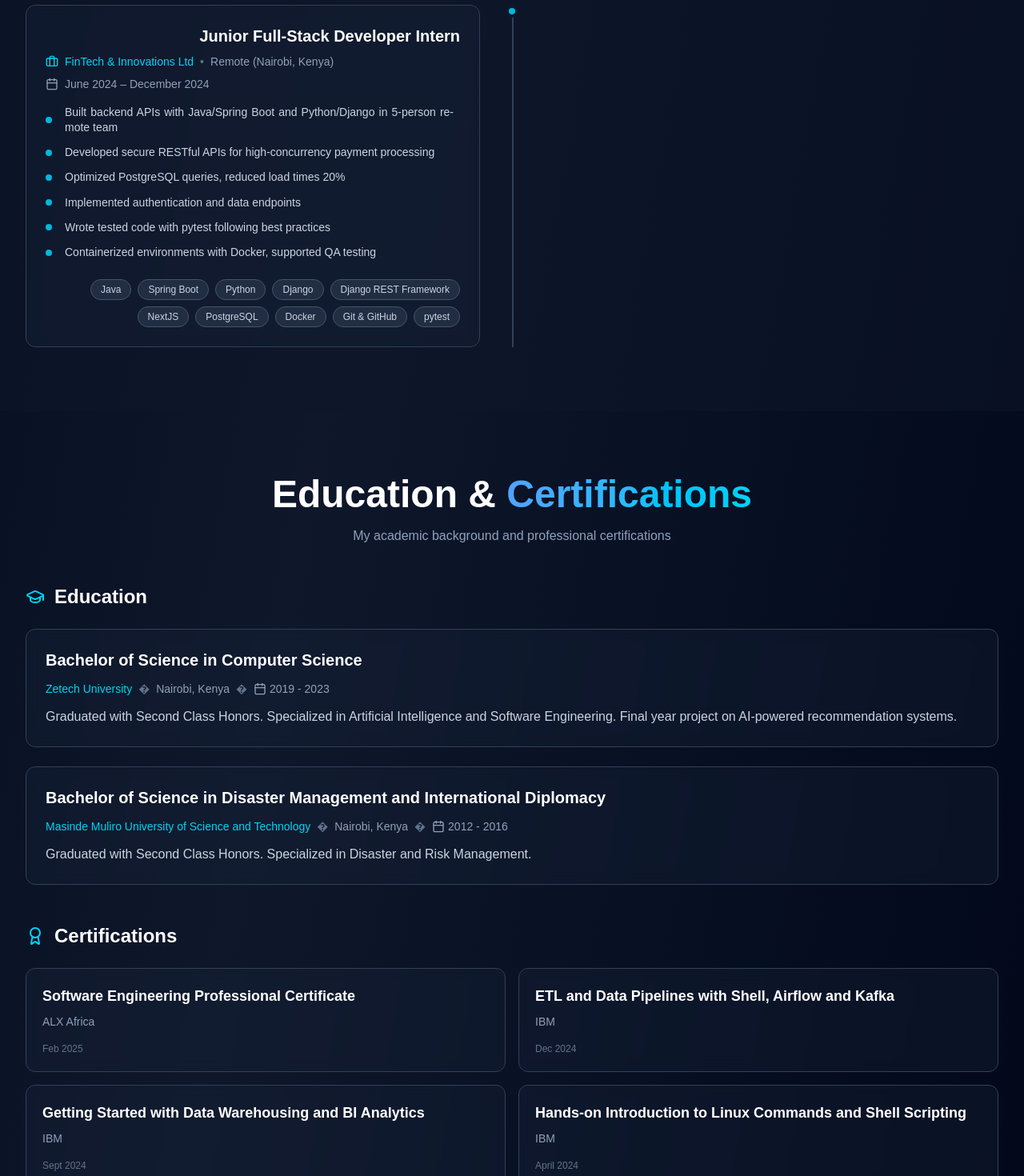
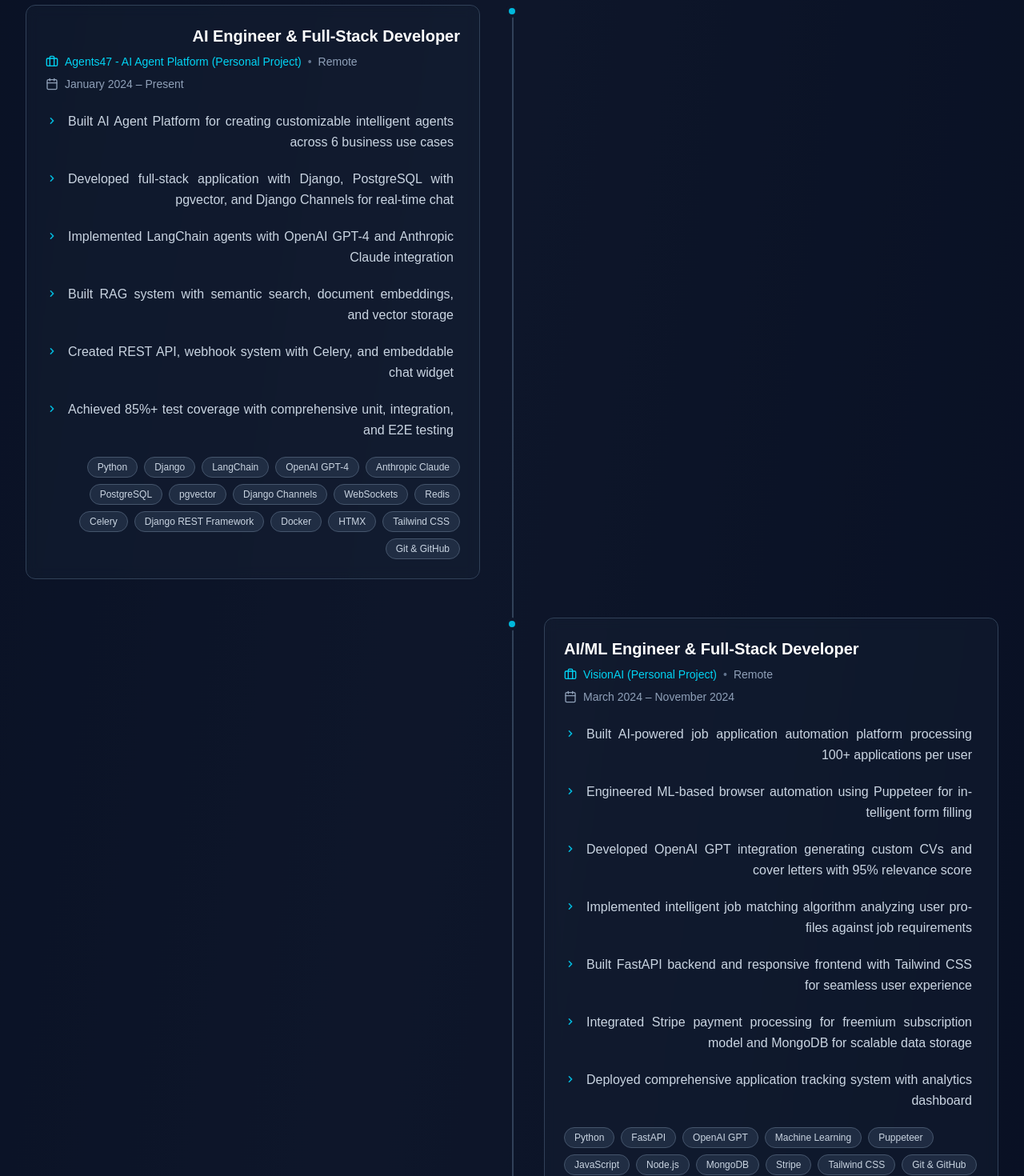
Before and after one commit to msnzilu/portfolio, a Next.js app: page / in a window 1280 px wide. Shown: the part 4360-5830 px from the top of the page at 80% size. Built offline with nearby package versions, Linux system fonts and the light colour scheme.

Commit message:
update experiences

```diff
--- a/components/Experience.tsx
+++ b/components/Experience.tsx
@@ -12,6 +12,67 @@
 }
 
 const experiences: Experience[] = [
+  {
+    title: "AI Engineer & Full-Stack Developer",
+    company: "Agents47 - AI Agent Platform (Personal Project)",
+    location: "Remote",
+    period: "January 2024 – Present",
+    description: [
+      "Built AI Agent Platform for creating customizable intelligent agents across 6 business use cases",
+      "Developed full-stack application with Django, PostgreSQL with pgvector, and Django Channels for real-time chat",
+      "Implemented LangChain agents with OpenAI GPT-4 and Anthropic Claude integration",
+      "Built RAG system with semantic search, document embeddings, and vector storage",
+      "Created REST API, webhook system with Celery, and embeddable chat widget",
+      "Achieved 85%+ test coverage with comprehensive unit, integration, and E2E testing",
+    ],
+    technologies: [
+      "Python",
+      "Django",
+      "LangChain",
+      "OpenAI GPT-4",
+      "Anthropic Claude",
+      "PostgreSQL",
+      "pgvector",
+      "Django Channels",
+      "WebSockets",
+      "Redis",
+      "Celery",
+      "Django REST Framework",
+      "Docker",
+      "HTMX",
+      "Tailwind CSS",
+      "Git & GitHub",
+    ],
+  },
+  {
+    title: "AI/ML Engineer & Full-Stack Developer",
+    company: "VisionAI (Personal Project)",
+    location: "Remote",
+    period: "March 2024 – November 2024",
+    description: [
+      "Built AI-powered job application automation platform processing 100+ applications per user",
+      "Engineered ML-based browser automation using Puppeteer for intelligent form filling",
+      "Developed OpenAI GPT integration generating custom CVs and cover letters with 95% relevance score",
+      "Implemented intelligent job matching algorithm analyzing user profiles against job requirements",
+      "Built FastAPI backend and responsive frontend with Tailwind CSS for seamless user experience",
+      "Integrated Stripe payment processing for freemium subscription model and MongoDB for scalable data storage",
+      "Deployed comprehensive application tracking system with analytics dashboard",
+    ],
+    technologies: [
+      "Python",
+      "FastAPI",
+      "OpenAI GPT",
+      "Machine Learning",
+      "Puppeteer",
+      "JavaScript",
+      "Node.js",
+      "MongoDB",
+      "Stripe",
+      "Tailwind CSS",
+      "Git & GitHub",
+      "nginx",
+    ],
+  },
   {
     title: "Junior Full-Stack Developer Intern",
     company: "FinTech & Innovations Ltd",
@@ -34,6 +95,7 @@
       "NextJS",
       "PostgreSQL",
       "Docker",
+      "nginx",
       "Git & GitHub",
       "pytest",
     ],
@@ -98,27 +160,37 @@
                   </div>
 
                   {/* Final version – colored bullets + tight + justified + centered feel */}
-                  <div className="space-y-3 mb-6">
+                  <div className="space-y-1 mb-3">
                     {exp.description.map((item, i) => (
                       <div
                         key={i}
-                        className="flex items-center gap-4
-                 hover:bg-slate-800/30 rounded-lg
-                 transition-all duration-200"
+                        className="flex items-start gap-3
+        hover:bg-slate-800/30 rounded-lg p-2 -ml-2
+        transition-all duration-200 group"
                       >
-                        {/* Colored bullet – centered vertically, not left-stuck */}
+                        {/* Chevron Arrow Bullet */}
                         <div
-                          className="w-2 h-2 rounded-full bg-cyan-500
-                      flex-shrink-0
-                      group-hover:scale-150 group-hover:bg-cyan-400
-                      transition-transform duration-200"
-                        />
+                          className="flex-shrink-0 mt-1 text-cyan-500 group-hover:text-cyan-400
+        transition-all duration-300 group-hover:translate-x-1"
+                        >
+                          <svg
+                            className="w-4 h-4"
+                            fill="currentColor"
+                            viewBox="0 0 20 20"
+                          >
+                            <path
+                              fillRule="evenodd"
+                              d="M7.293 14.707a1 1 0 010-1.414L10.586 10 7.293 6.707a1 1 0 011.414-1.414l4 4a1 1 0 010 1.414l-4 4a1 1 0 01-1.414 0z"
+                              clipRule="evenodd"
+                            />
+                          </svg>
+                        </div>
 
                         <p
                           className="flex-1 text-slate-300
-                    leading-snug text-sm
-                    text-justify hyphens-auto
-                    pr-2"
+          leading-relaxed text-sm sm:text-base
+          text-justify hyphens-auto"
+                          style={{ textAlignLast: "right" }}
                         >
                           {item}
                         </p>
```
